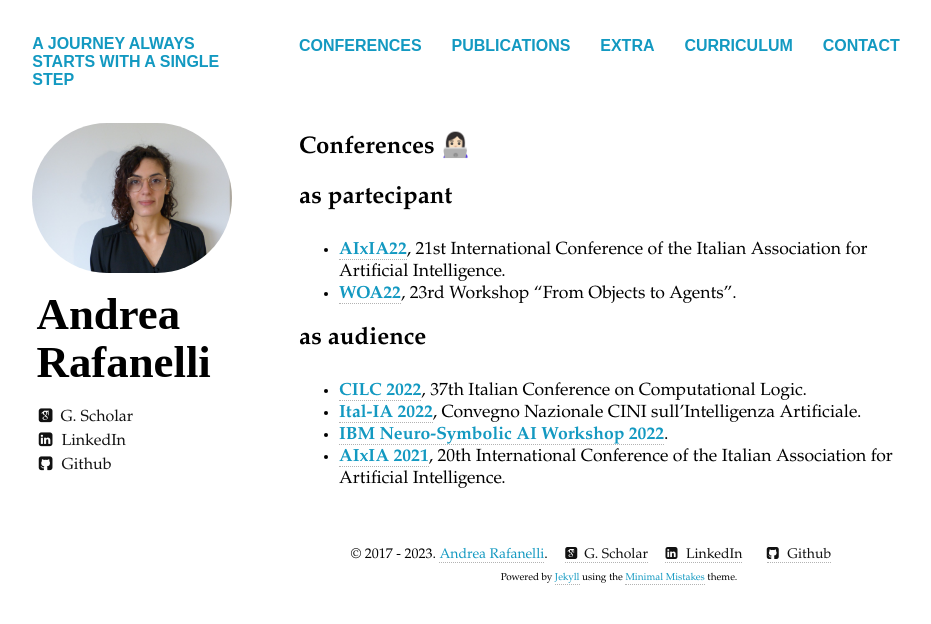
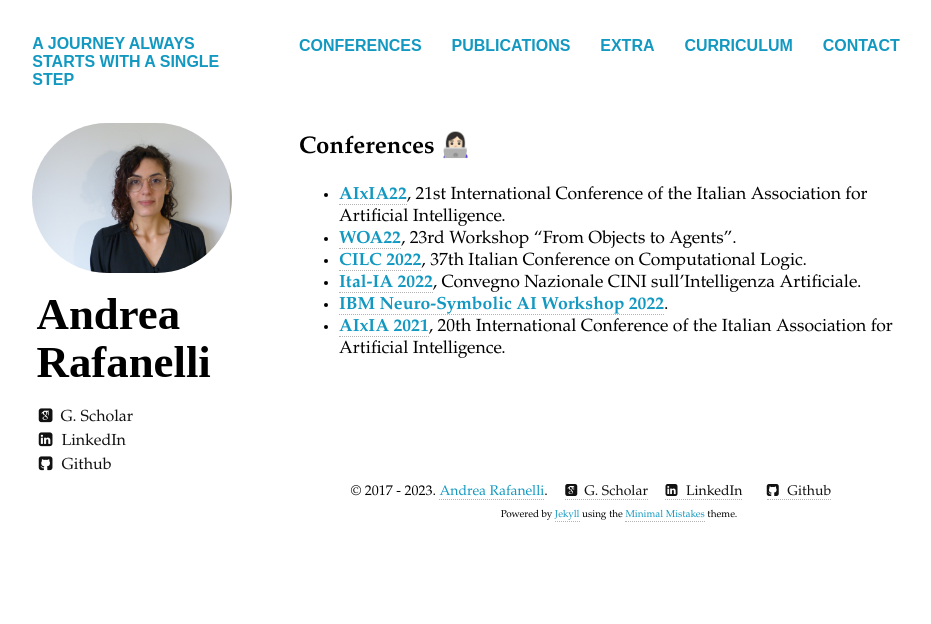
Before and after one commit to aaaaands/andreeea.github.io, a Jekyll site: the page built from conferences.md, in a window 1280 px wide. Shown: the top 624 px of the page, without its empty margins (21-952 px from the left). Built offline with Jekyll 4.4.1, drawn with Linux system fonts in a browser that asks for light colours; nearby versions of some CDN libraries.

Commit message:
Update conferences.md

```diff
--- a/conferences.md
+++ b/conferences.md
@@ -2,13 +2,8 @@
 layout: home2
 title: Conferences 👩🏻‍💻
 ---
-
-## as partecipant
   * [**AIxIA22**](https://aixia2022.uniud.it), 21st International Conference of the Italian Association for Artificial Intelligence.
   * [**WOA22**](https://sites.google.com/view/woa2022), 23rd Workshop "From Objects to Agents".
- <br>
-
-## as audience
   * [**CILC 2022**](http://cilc2022.apice.unibo.it/), 37th Italian Conference on Computational Logic.
   * [**Ital-IA 2022**](https://www.ital-ia2022.it/), Convegno Nazionale CINI sull'Intelligenza Artificiale.
   * [**IBM Neuro-Symbolic AI Workshop 2022**](https://researcher.watson.ibm.com/researcher/view_group.php?id=10897).
```
